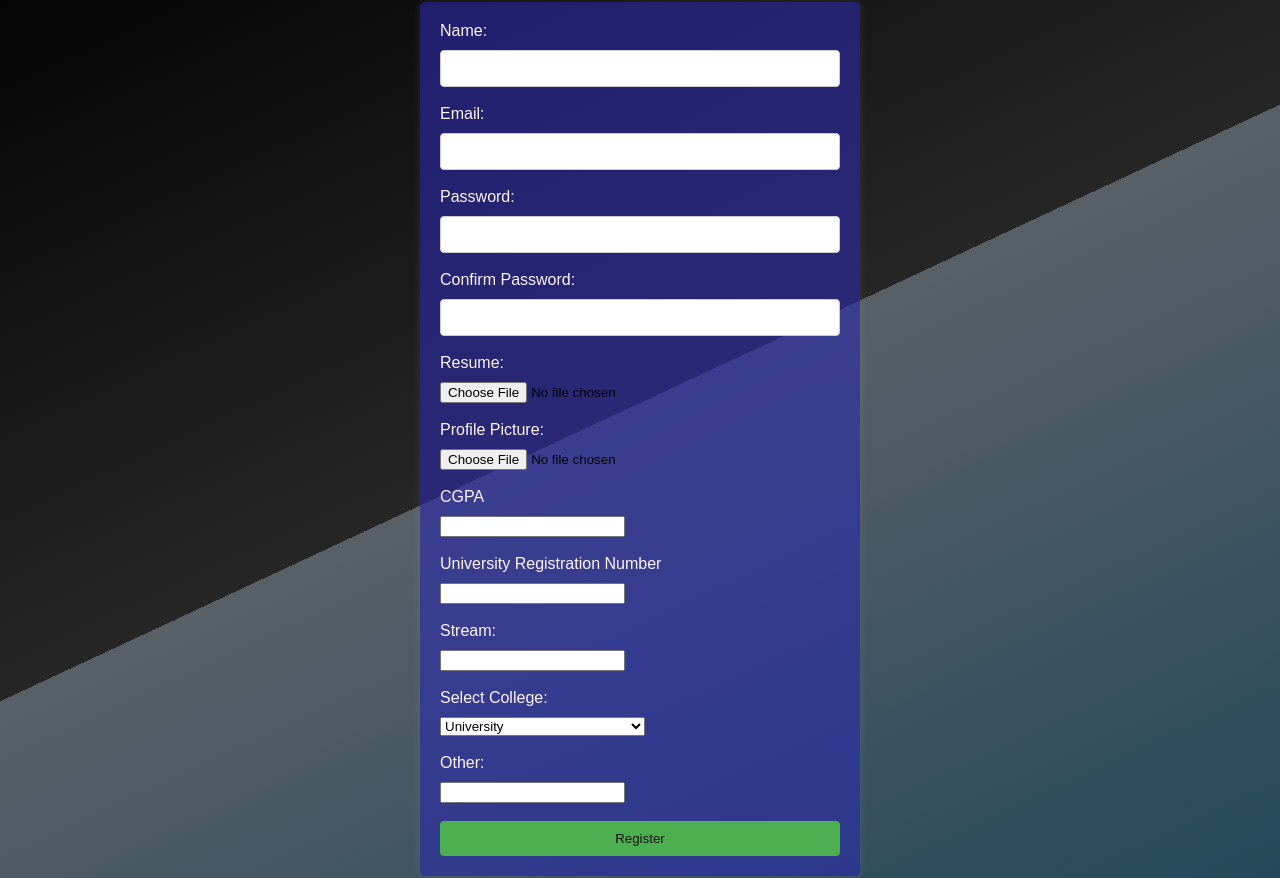
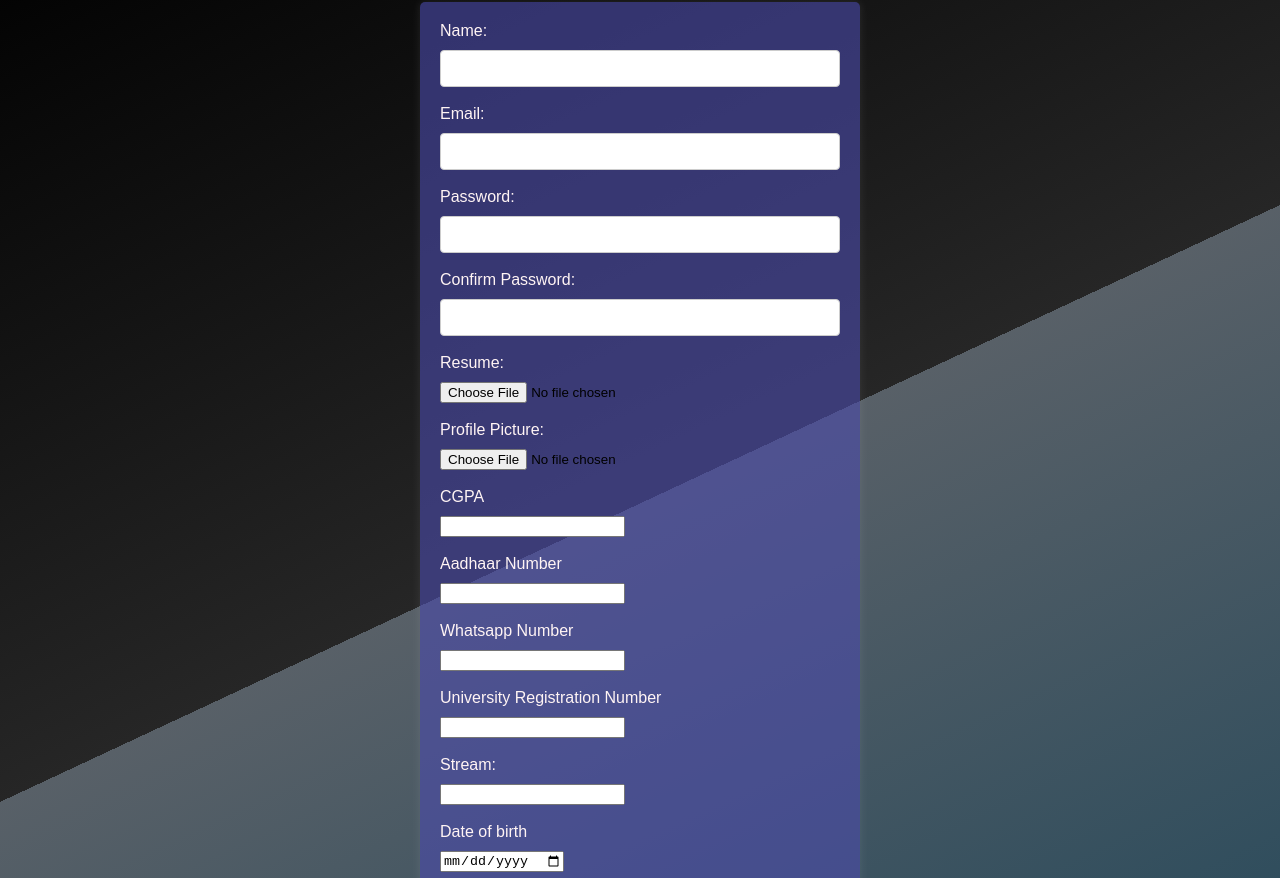
Before and after one commit to DJZake/placement_cell, a plain HTML site: page frontend/registration.html in a window 1280 px wide. Shown: the part 78-956 px from the top of the page. Drawn offline with Linux system fonts and the light colour scheme.

Commit message:
updated registration

```diff
--- a/frontend/registration.html
+++ b/frontend/registration.html
@@ -25,7 +25,7 @@
             width: 100%;
             max-width: 400px;
             margin: 0 auto;
-            background-color: #2a2aa89f;
+            background-color: #4b4ba89f;
             padding: 20px;
             border-radius: 5px;
             box-shadow: 0 0 10px rgba(255, 251, 251, 0.1);
@@ -117,11 +117,21 @@
         <label for="CGPA">CGPA</label>
         <input type="CGPA" id="CGPA" name="CGPA" required><br><br>
 
+        <label for="CGPA">Aadhaar Number</label>
+        <input type="number" id="CGPA" name="CGPA" required><br><br>
+
+        <label for="Number">Whatsapp Number</label>
+        <input type="number" id="CGPA" name="CGPA" required><br><br>
+
         <label for="password">University Registration Number</label>
         <input type="roll" id="roll" name="roll" required><br><br>
 
         <label for="Stream">Stream:</label>
         <input type="stream" id="stream" name="stream" required><br><br>
+
+        <label for="CGPA">Date of birth</label>
+        <input type="date" id="CGPA" name="CGPA" required><br><br>
+
         <label for="cars">Select College:</label>
         <select id="cars">
         <option value="CEM">College of engineering munnar </option>
@@ -132,7 +142,7 @@
         </select>
         <br><br>
         <label for="other">Other:</label>
-        <input type="other" id="other" name="other" required><br><br>
+        <input type="other" id="other" name="other" ><br><br>
         <!-- submit button -->
         <input type="submit" value="Register">
     </form>
```
Also changed, not shown: frontend/admin.html (added, +11 -0 lines).
